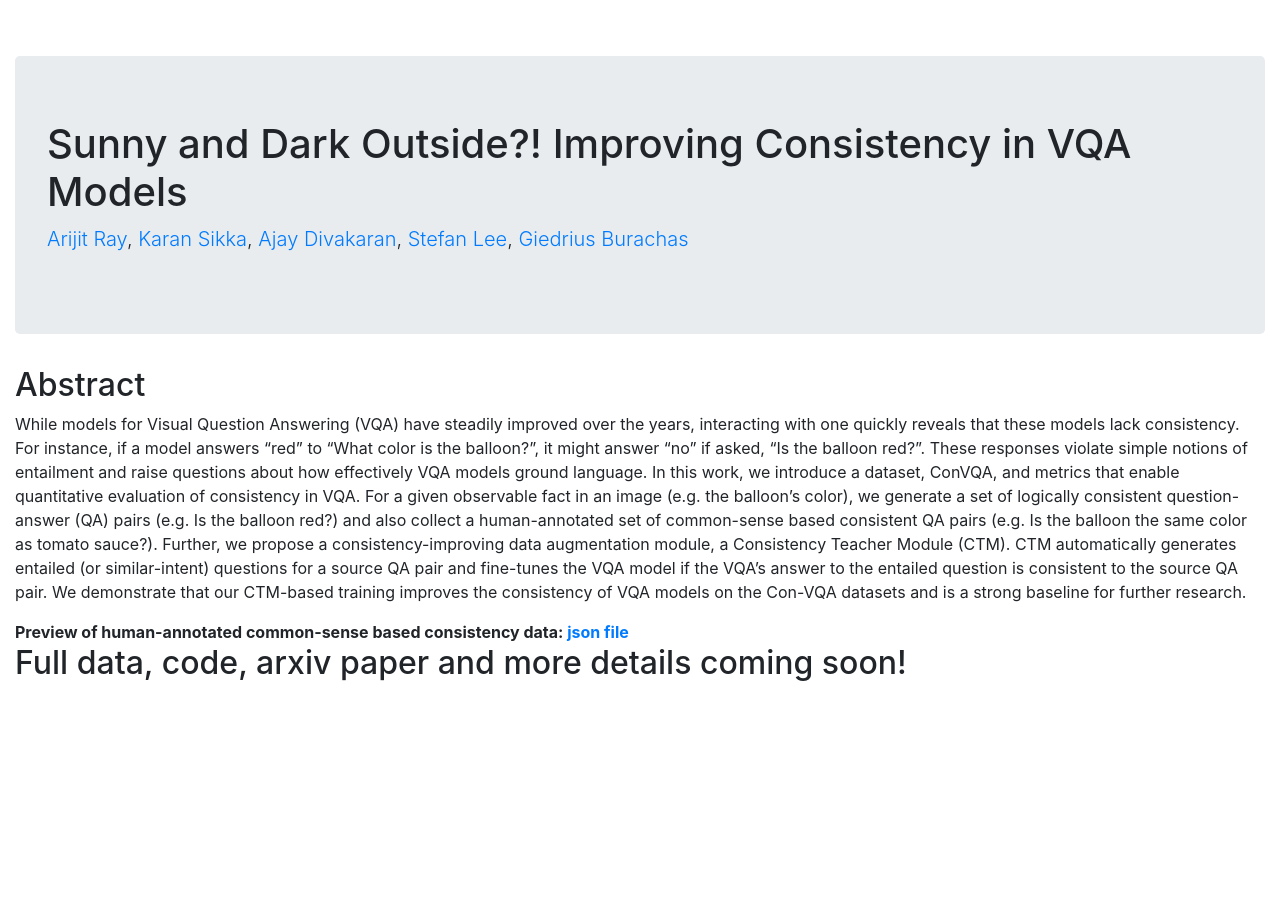
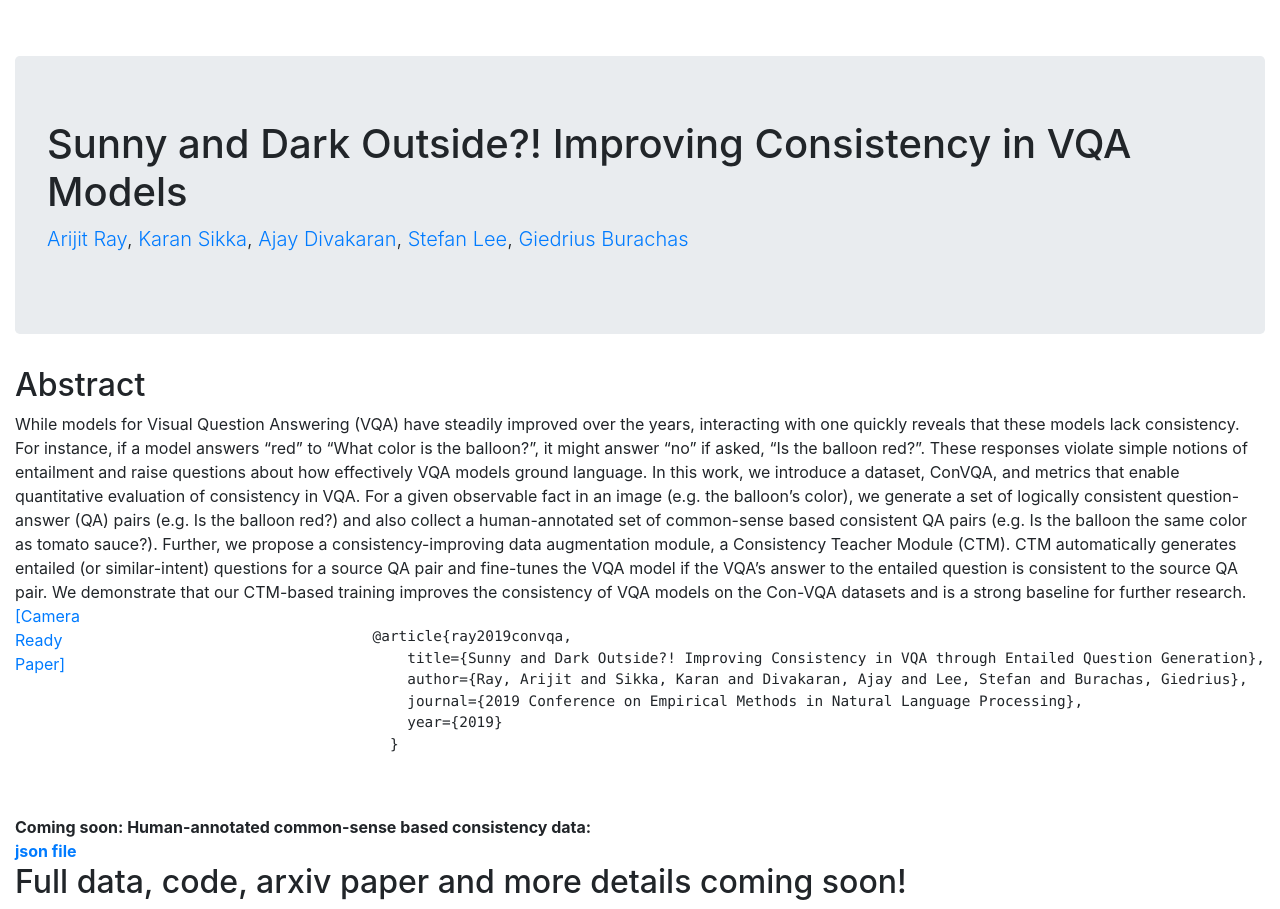
Before and after one commit to arijitray1993/ConVQA, a plain HTML site: page index.html in a window 1280 px wide. Before the commit the page ends 800 px from the top, so only its background shows below. Drawn offline with Linux system fonts and the light colour scheme.

Commit message:
Updated paper link

```diff
--- a/index.html
+++ b/index.html
@@ -46,14 +46,46 @@
                 </div>
             </div>
         </div>
+        </div>
+
+        <div class="container-fluid">
+            <div class="row">
+                <div class="col">
+                    <a href="ConVQA_EMNLP2019_cameraready.pdf">[Camera Ready Paper]</a>
+                </div>
+                <div class="col">
+                    <pre>
+                        <code>
+                            @article{ray2019convqa,
+                                title={Sunny and Dark Outside?! Improving Consistency in VQA through Entailed Question Generation},
+                                author={Ray, Arijit and Sikka, Karan and Divakaran, Ajay and Lee, Stefan and Burachas, Giedrius},
+                                journal={2019 Conference on Empirical Methods in Natural Language Processing},
+                                year={2019}
+                              }
+                        </code>
+                    </pre>
+
+                </div>
+            </div>
+
+        </div>
+
+
+        <div class="container-fluid">
 
         <div class="row">
             <div class="col">
-                <div><p></p></div>
-        <div><b>Preview of human-annotated common-sense based consistency data: <a href="ConVQA_verified.json"> json file </a></b></div>
-    </div>
+
+                <div><b>Coming soon: Human-annotated common-sense based consistency data: <a href="#"> json file </a></b></div>
+            </div>
+            <div class="col">
+
+            </div>
+        </div>
+
 </div>
 
+    <div class="container-fluid">
     <div class="row">
         <div class="col">
         <h2>Full data, code, arxiv paper and more details coming soon!</h2>
```
